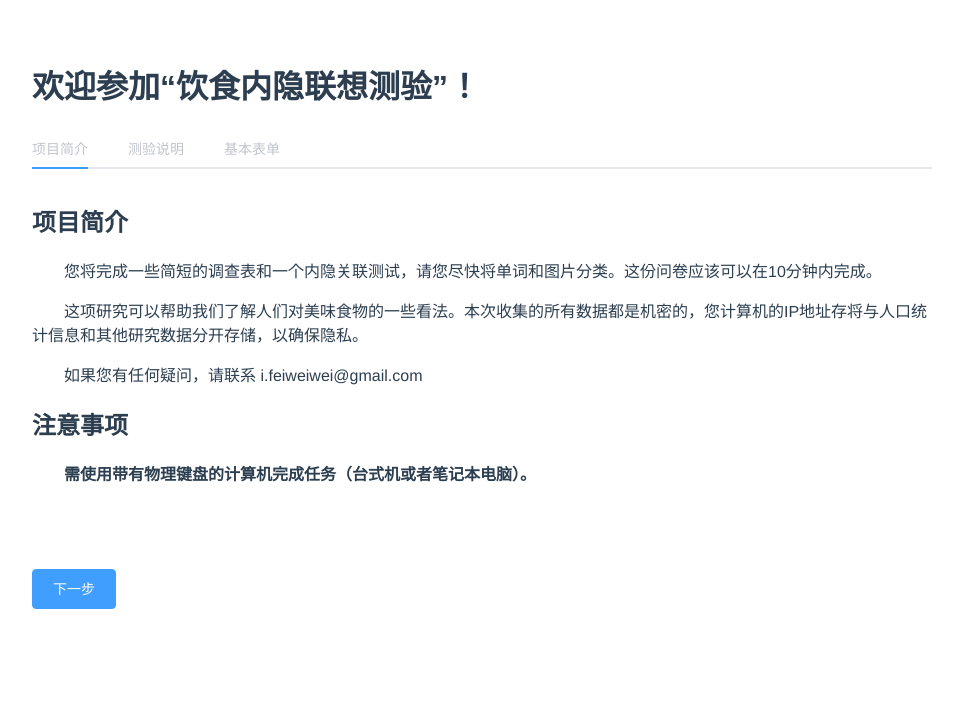
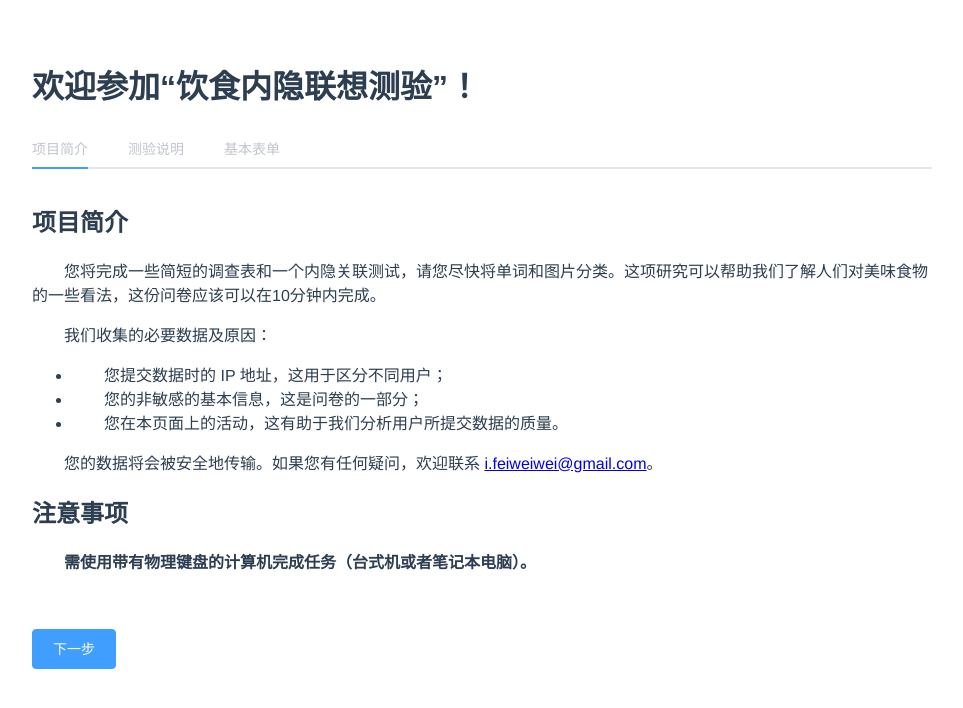
Before and after one commit to cmsax/IAT, a Vue app in the folder spa/iat/: page /iat/welcome in a window 1280 px wide. Shown: the top 708 px of the page, without its empty margins (158-1121 px from the left). Built offline with nearby package versions, Linux system fonts and the light colour scheme.

Commit message:
update welcome instruction

```diff
--- a/spa/iat/package.json
+++ b/spa/iat/package.json
@@ -1,6 +1,6 @@
 {
   "name": "iat",
-  "version": "1.1.0",
+  "version": "1.1.1",
   "author": {
     "email": "cmsax@live.com",
     "name": "Mingshi Cai",
--- a/spa/iat/src/views/IAT/Welcome.vue
+++ b/spa/iat/src/views/IAT/Welcome.vue
@@ -11,12 +11,17 @@
         <el-tab-pane label="项目简介" name="welcome" :disabled="true">
           <h2>项目简介</h2>
           <p>
-            您将完成一些简短的调查表和一个内隐关联测试，请您尽快将单词和图片分类。这份问卷应该可以在10分钟内完成。
+            您将完成一些简短的调查表和一个内隐关联测试，请您尽快将单词和图片分类。这项研究可以帮助我们了解人们对美味食物的一些看法，这份问卷应该可以在10分钟内完成。
           </p>
           <p>
-            这项研究可以帮助我们了解人们对美味食物的一些看法。本次收集的所有数据都是机密的，您计算机的IP地址存将与人口统计信息和其他研究数据分开存储，以确保隐私。
+            我们收集的必要数据及原因：
+            <ul>
+              <li>您提交数据时的 IP 地址，这用于区分不同用户；</li>
+              <li>您的非敏感的基本信息，这是问卷的一部分；</li>
+              <li>您在本页面上的活动，这有助于我们分析用户所提交数据的质量。</li>
+            </ul>
           </p>
-          <p>如果您有任何疑问，请联系 i.feiweiwei@gmail.com</p>
+          <p>您的数据将会被安全地传输。如果您有任何疑问，欢迎联系 <a href="mailto:i.feiweiwei@gmail.com">i.feiweiwei@gmail.com</a>。</p>
 
           <h2>注意事项</h2>
           <p style="font-weight:800;">
```
